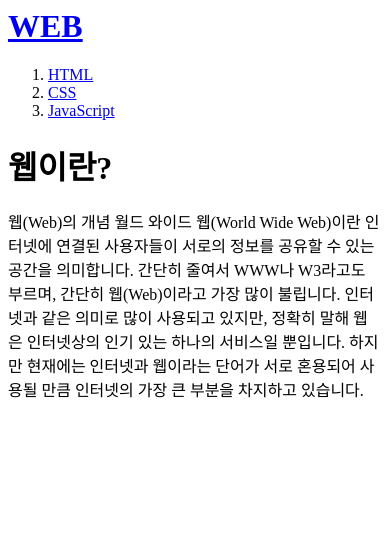
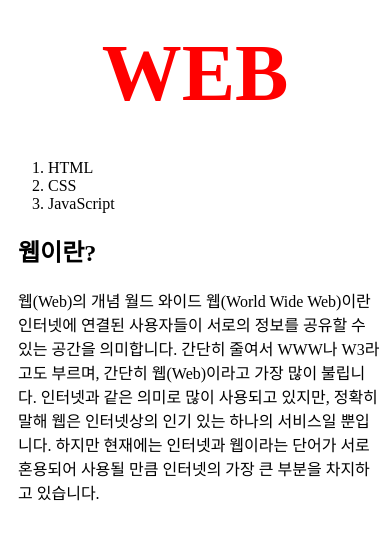
Before and after one commit to uitack/tack, a plain HTML site: page index.html in a window 390 px wide. Drawn offline with Linux system fonts and the light colour scheme.

Commit message:
version1.1

```diff
--- a/index.html
+++ b/index.html
@@ -2,16 +2,58 @@
     <head>
         <title>WEB1 - html</title>
         <meta charset="utf-8">
+        <style>
+            a {
+                color:black;
+                text-decoration: none;
+            }
+            h1{
+                text-align:center;
+                border-bottom:2px solid red;
+                padding:20px;
+                margin: 0px;
+            }
+            #grid ol{
+                border-right:2px solid red;
+                width: 100px;
+                margin: 0px;
+                padding-top:20px;
+            }
+            #grid{
+                display:grid;
+                grid-template-columns:150px 1fr;
+            }
+            #h2{
+                padding-left:10px;
+            }
+            @media (max-width: 800px) {
+                #grid{
+                    display:block;
+                }
+                #grid ol{
+                    border-right:none;
+                }
+                h1{
+                    border-bottom:none;
+                }
+                #h1{
+                    font-size:80px;
+                    color:red;
+                }
+            }
+        </style>
     </head>
         <body>
-        <h1><a href="index.html">WEB</a></h1>
+        <h1><a id="h1" href="index.html" >WEB</a></h1>
+        <div id="grid">
             <ol>
                 <li><a href="1.html">HTML</a></li>
                 <li><a href="2.html">CSS</a></li>
                 <li><a href="3.html">JavaScript</a></li>
             </ol>
-        <h1>웹이란?</h1>
-        웹(Web)의 개념
+            <div id="h2">
+                <h2>웹이란?</h2>
+                <p>웹(Web)의 개념
                 월드 와이드 웹(World Wide Web)이란 인터넷에 연결된 사용자들이 서로의 정보를 공유할 수 있는 공간을 의미합니다.
 
                 간단히 줄여서 WWW나 W3라고도 부르며, 간단히 웹(Web)이라고 가장 많이 불립니다.
@@ -20,6 +62,8 @@
 
                 인터넷과 같은 의미로 많이 사용되고 있지만, 정확히 말해 웹은 인터넷상의 인기 있는 하나의 서비스일 뿐입니다.
 
-        하지만 현재에는 인터넷과 웹이라는 단어가 서로 혼용되어 사용될 만큼 인터넷의 가장 큰 부분을 차지하고 있습니다.
+                하지만 현재에는 인터넷과 웹이라는 단어가 서로 혼용되어 사용될 만큼 인터넷의 가장 큰 부분을 차지하고 있습니다.</p>
+            </div>
+        </div>
         </body>
 </html>
```
Also changed, not shown: 1.html (+53 -2 lines), 2.html (+50 -2 lines). Lines whose indentation alone changed are shown as unchanged.
